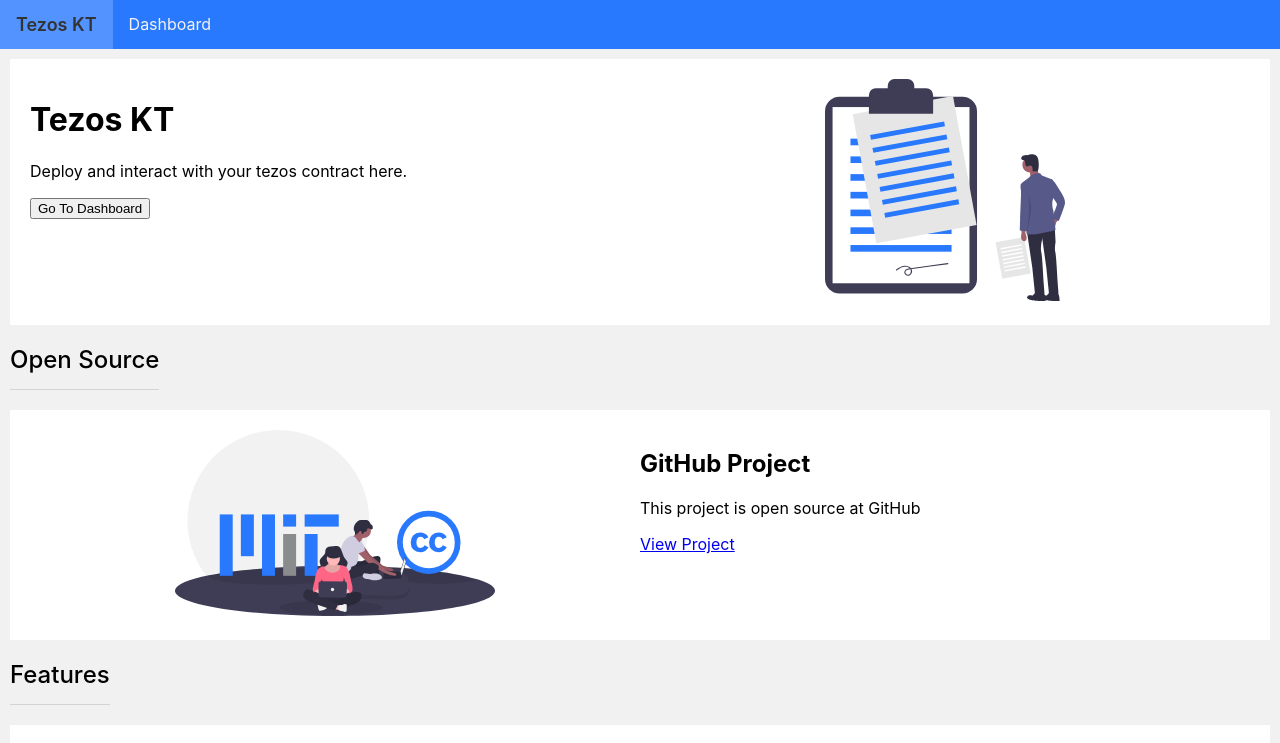
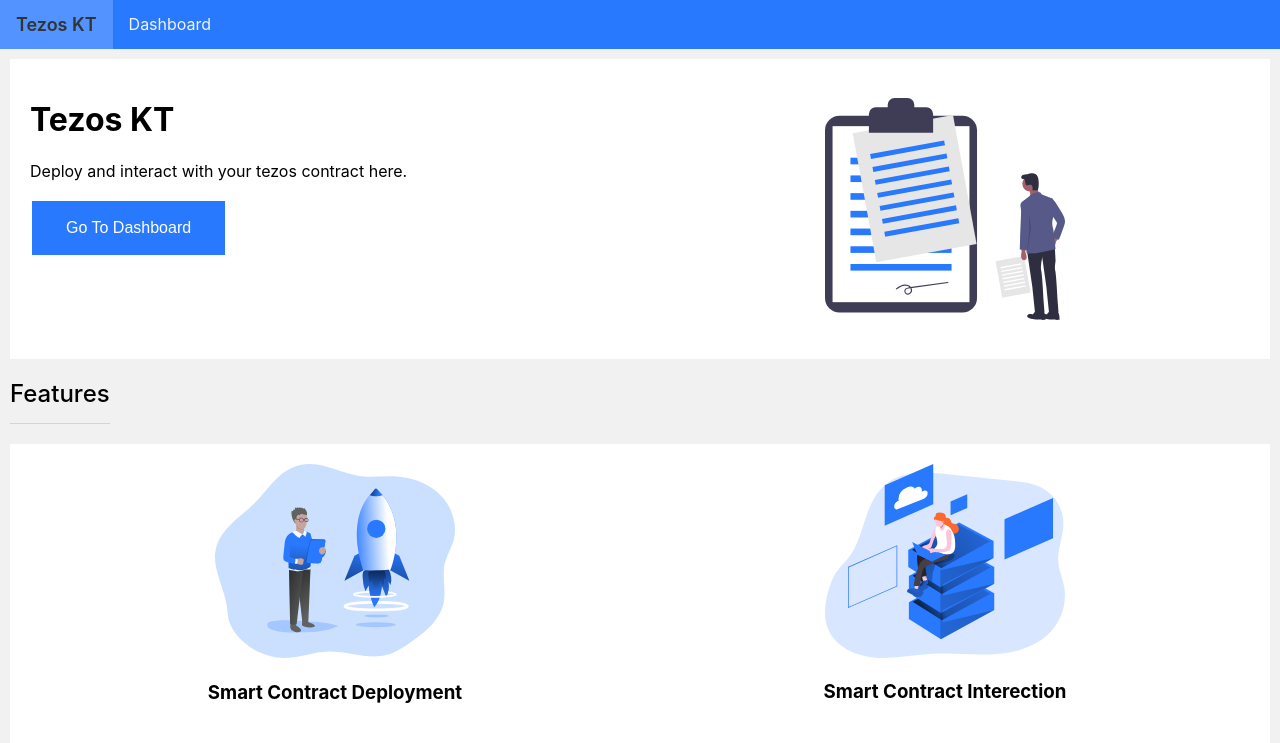
Before and after one commit to luazhizhan/tezos-kt, a React (Create React App) app: page / in a window 1280 px wide. Shown: the top 743 px of the page. Built offline with nearby package versions, Linux system fonts and the light colour scheme.

Commit message:
added css btn

```diff
--- a/src/assets/styles/Button.css
+++ b/src/assets/styles/Button.css
@@ -6,3 +6,39 @@
   text-decoration: none;
   color: initial;
 }
+
+.button {
+  background-color: #4caf50; /* Green */
+  border: none;
+  color: white;
+  padding: 16px 32px;
+  text-align: center;
+  text-decoration: none;
+  display: inline-block;
+  font-size: 16px;
+  margin: 4px 2px;
+  transition-duration: 0.4s;
+  cursor: pointer;
+}
+
+.btn-primary {
+  background-color: #2979ff;
+  color: white;
+  border: 2px solid #2979ff;
+}
+
+.btn-primary:hover {
+  background-color: white;
+  color: #2979ff;
+}
+
+.btn-secondary {
+  background-color: #1c54b2;
+  color: white;
+  border: 2px solid #1c54b2;
+}
+
+.btn-secondary:hover {
+  background-color: white;
+  color: #1c54b2;
+}
--- a/src/assets/styles/Card.css
+++ b/src/assets/styles/Card.css
@@ -2,6 +2,7 @@
   background-color: white;
   padding: 20px;
   margin: 10px 10px;
+  min-height: 300px;
 }
 
 .card-title {
--- a/src/pages/404/404.tsx
+++ b/src/pages/404/404.tsx
@@ -10,7 +10,7 @@
       <img src={notFound} alt="404 not found" className="not-found-img" />
       <br />
       <Link to="/">
-        <button type="button" className="not-found-btn">
+        <button type="button" className="button btn-primary not-found-btn">
           Back to home
         </button>
       </Link>
--- a/src/pages/dashboard/RpcHost.tsx
+++ b/src/pages/dashboard/RpcHost.tsx
@@ -59,7 +59,7 @@
         ))}
       </select>
       <br />
-      <button type="button" className="submitBtn" onClick={onRPCHostClick}>
+      <button type="button" className="button btn-primary submitBtn" onClick={onRPCHostClick}>
         Submit
       </button>
     </div>
--- a/src/pages/dashboard/SmartContractOp.tsx
+++ b/src/pages/dashboard/SmartContractOp.tsx
@@ -197,7 +197,7 @@
           className="textbox"
         />
       </div>
-      <button type="button" className="submitBtn" onClick={onSCOpClick}>
+      <button type="button" className="button btn-primary submitBtn" onClick={onSCOpClick}>
         Submit
       </button>
       <p style={{ color: 'red' }}>
--- a/src/pages/dashboard/Style.css
+++ b/src/pages/dashboard/Style.css
@@ -1,5 +1,6 @@
 .submitBtn {
   margin-top: 2rem;
+  padding: 8px 16px;
 }
 
 .textbox {
--- a/src/pages/home/Home.tsx
+++ b/src/pages/home/Home.tsx
@@ -15,11 +15,22 @@
           <h1>Tezos KT</h1>
           <p>Deploy and interact with your tezos contract here.</p>
           <Link to="/dashboard">
-            <button type="button">Go To Dashboard</button>
+            <button type="button" className="button btn-primary">Go To Dashboard</button>
           </Link>
         </span>
         <span className="image-span">
           <img src={contractImg} alt="Contract" className="contract-img" />
+        </span>
+      </div>
+      <CardTitle title="Features" />
+      <div className="card flex-card">
+        <span className="image-span">
+          <img src={deployImg} alt="Contract deployment" style={{ width: '15em' }} />
+          <h3>Smart Contract Deployment</h3>
+        </span>
+        <span className="image-span">
+          <img src={interactImg} alt="Contract interection" style={{ width: '15em' }} />
+          <h3>Smart Contract Interection</h3>
         </span>
       </div>
       <CardTitle title="Open Source" />
@@ -39,17 +50,6 @@
           </a>
         </span>
       </div>
-      <CardTitle title="Features" />
-      <div className="card flex-card">
-        <span className="image-span">
-          <img src={deployImg} alt="Contract deployment" style={{ width: '15em' }} />
-          <h3>Smart Contract Deployment</h3>
-        </span>
-        <span className="image-span">
-          <img src={interactImg} alt="Contract interection" style={{ width: '15em' }} />
-          <h3>Smart Contract Interection</h3>
-        </span>
-      </div>
     </>
   );
 }
--- a/src/pages/home/Style.css
+++ b/src/pages/home/Style.css
@@ -1,10 +1,6 @@
 .image-span {
   min-width: 50%;
   text-align: center;
-}
-
-.image-span:hover {
-  background-color: #96bdfd;
 }
 
 .text-span {
@@ -14,10 +10,12 @@
 
 .open-src-img {
   width: 20em;
+  min-height: 100%;
 }
 
 .contract-img {
   width: 15em;
+  min-height: 100%;
 }
 
 @media screen and (max-width: 760px) {
```
